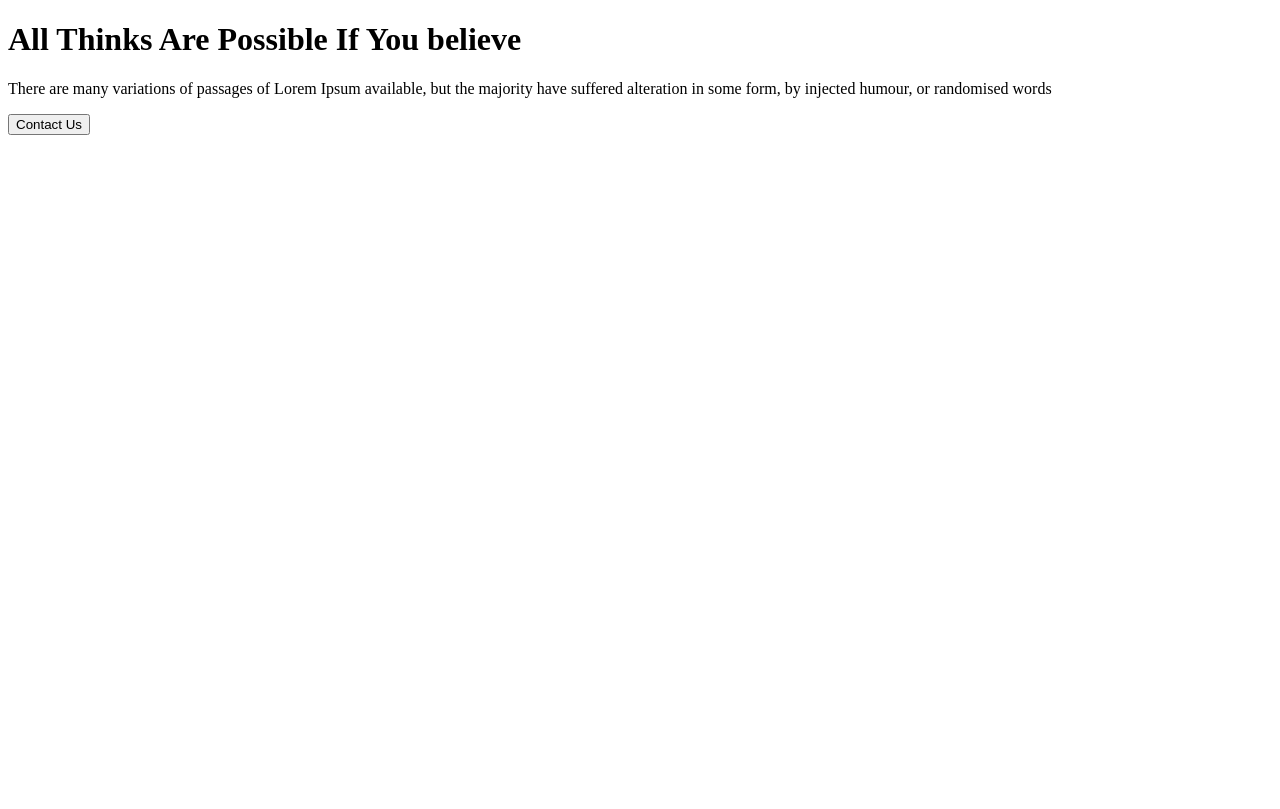
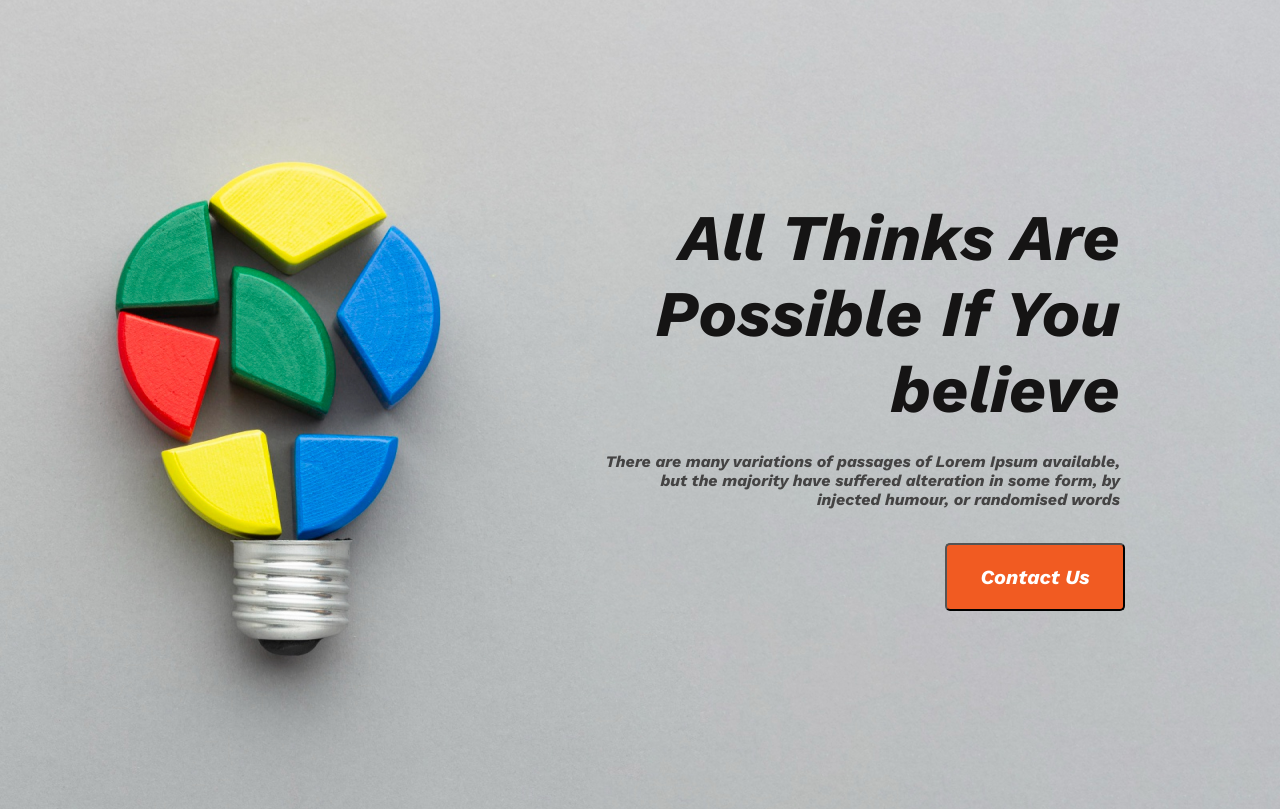
Before and after one commit to APURBA248/new-Year-New-me, a plain HTML site: page index.html in a window 1280 px wide. Drawn offline with nearby package versions, Linux system fonts and the light colour scheme.

Commit message:
Header-Section-End

```diff
--- a/index.html
+++ b/index.html
@@ -4,6 +4,10 @@
     <meta charset="UTF-8">
     <meta name="viewport" content="width=device-width, initial-scale=1.0">
     <title>New-Year-New-Me</title>
+    <link rel="preconnect" href="https://fonts.googleapis.com">
+<link rel="preconnect" href="https://fonts.gstatic.com" crossorigin>
+<link href="https://fonts.googleapis.com/css2?family=Montserrat:wght@100&family=Open+Sans:wght@800&family=Work+Sans:ital,wght@1,700&display=swap" rel="stylesheet">
+    <link rel="stylesheet" href="style.css">
 </head>
 <body>
     <header>
--- a/style.css
+++ b/style.css
@@ -0,0 +1,45 @@
+* {
+  margin: 0;
+  padding: 0;
+  box-sizing: border-box;
+  font-family: "Montserrat", sans-serif;
+  font-family: "Open Sans", sans-serif;
+  font-family: "Work Sans", sans-serif;
+}
+header {
+  background-image: url("./images/banner/banner2.png");
+  background-repeat: no-repeat;
+  background-size: cover;
+  height: 809px;
+}
+.benar-text {
+  display: flex;
+  flex-direction: column;
+  margin: auto;
+  width: 525px;
+  text-align: right;
+  margin-right: 160px;
+  padding-top: 200px;
+}
+.benar-title {
+  color: #151414;
+  font-size: 65px;
+  font-weight: 700;
+  margin-bottom: 24px;
+}
+.benar-description {
+  color: #444343;
+  font-size: 16px;
+  font-weight: 400;
+}
+#primary-btn {
+  width: 180px;
+  margin-left: 350px;
+  color: #fff;
+  font-size: 20px;
+  font-weight: 600;
+  margin-top: 34px;
+  padding: 20px 25px;
+  border-radius: 5px;
+  background: #f15b22;
+}
```
